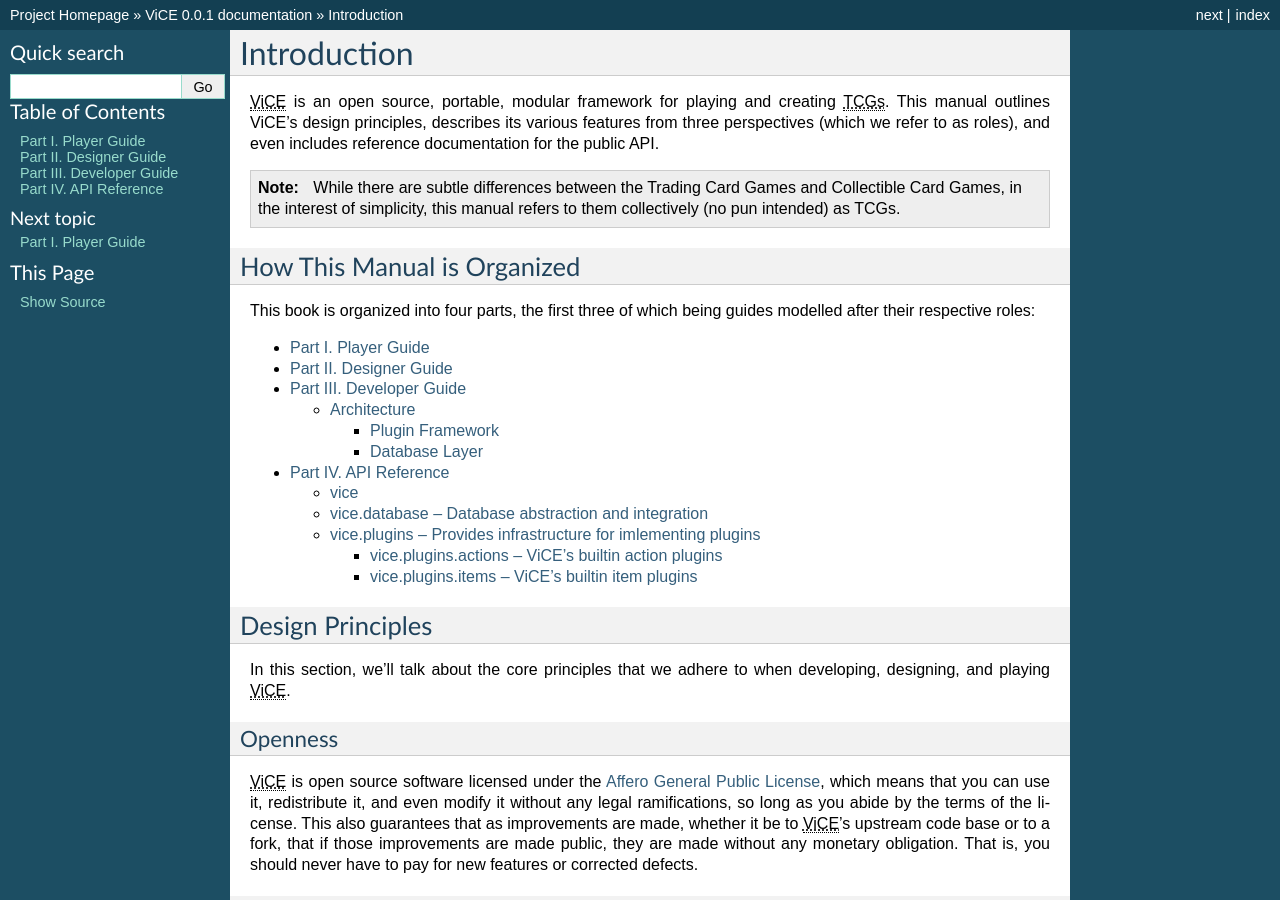
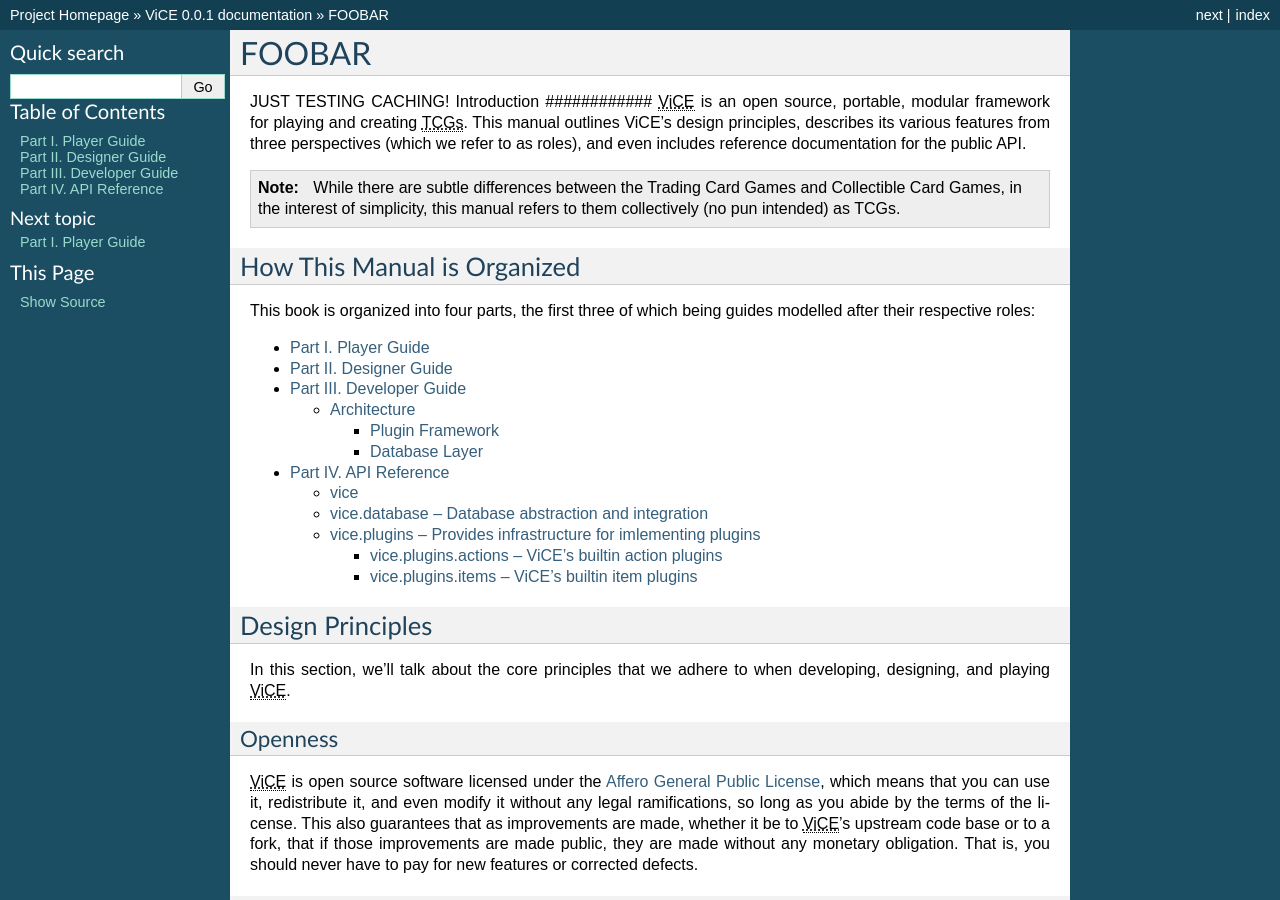
Before and after one commit to cnelsonsic/ViCE, a Sphinx documentation site: the page built from doc/source/index.rst, in a window 1280 px wide and 900 px high. Built offline with Sphinx 7.4.7, drawn with Linux system fonts in a browser that asks for light colours.

Commit message:
- inserted dummy text to test caching

```diff
--- a/doc/source/index.rst
+++ b/doc/source/index.rst
@@ -1,3 +1,7 @@
+######
+FOOBAR
+######
+JUST TESTING CACHING!
 Introduction
 ############
 :abbr:`ViCE (Virtual Cardgame Engine)` is an open source, portable, modular
```
